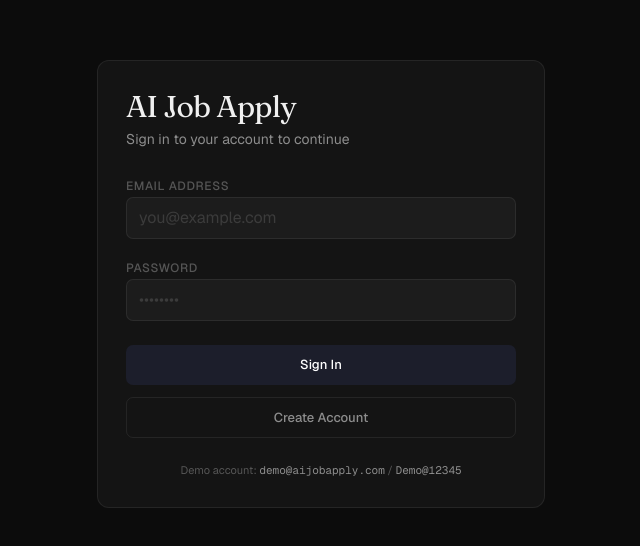
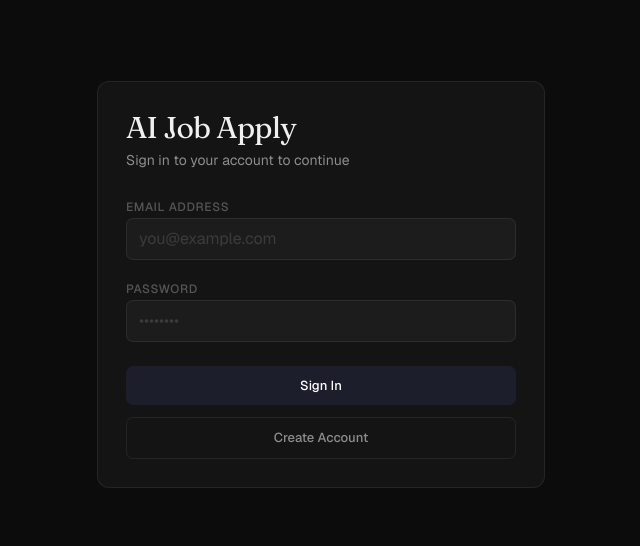
Before and after one commit to rajkrish0608/AI-JOB, a Next.js app in the folder apps/web/: page /login in a window 1280 px wide. Shown: the part 116-662 px from the top of the page, without its empty margins (319-959 px from the left). Built offline with nearby package versions, Linux system fonts and the light colour scheme.

Commit message:
Remove demo credentials from login page

```diff
--- a/apps/web/src/app/login/page.tsx
+++ b/apps/web/src/app/login/page.tsx
@@ -66,10 +66,6 @@ export default async function LoginPage(props: {
               Create Account
             </button>
           </div>
-
-          <p className="text-center text-[11px] text-[var(--text-3)]">
-            Demo account: <span className="font-mono text-[var(--text-2)]">demo@aijobapply.com</span> / <span className="font-mono text-[var(--text-2)]">Demo@12345</span>
-          </p>
         </form>
       </div>
     </div>
```
